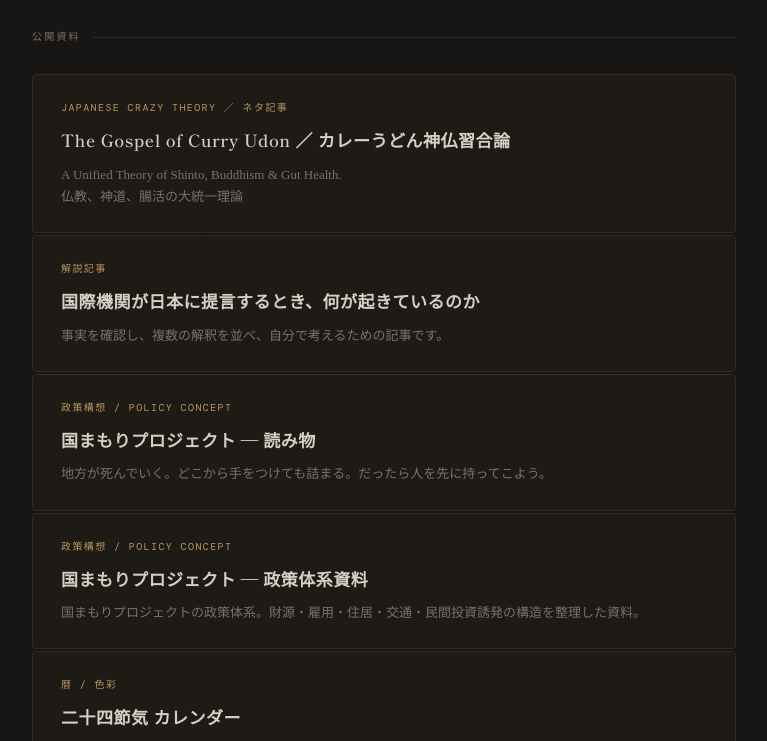
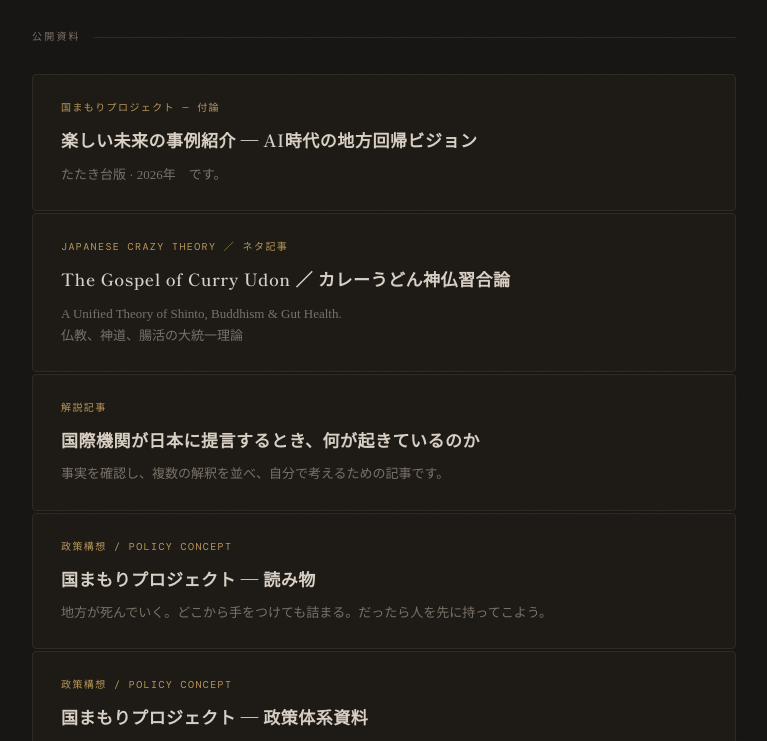
Before and after one commit to maskedrider88/maskedrider88.github.io, a Jekyll site: the page index.html, which Jekyll copies as it is, in a window 1280 px wide and 900 px high, scrolled down 374 px, cut to the strip 159-900 px from the top of the window. Shown: the whole strip, without its empty margins (256-1023 px from the left). Built offline with Jekyll 4.4.1, drawn with Linux system fonts in a browser that asks for light colours; some web fonts are replaced.

Commit message:
Update index.html

```diff
--- a/index.html
+++ b/index.html
@@ -234,6 +234,12 @@
       <p class="section-label">公開資料</p>
       <div class="card-list">
 
+        <a class="card" href="ai_chihou_vision.html">
+          <p class="card-tag">国まもりプロジェクト — 付論</p>
+          <p class="card-title">楽しい未来の事例紹介 — AI時代の地方回帰ビジョン</p>
+          <p class="card-desc">たたき台版 · 2026年　です。</p>
+        </a>
+
         <a class="card" href="curry-udon-gospel.html">
           <p class="card-tag">JAPANESE CRAZY THEORY ／ ネタ記事</p>
           <p class="card-title">The Gospel of Curry Udon ／ カレーうどん神仏習合論</p>
```
